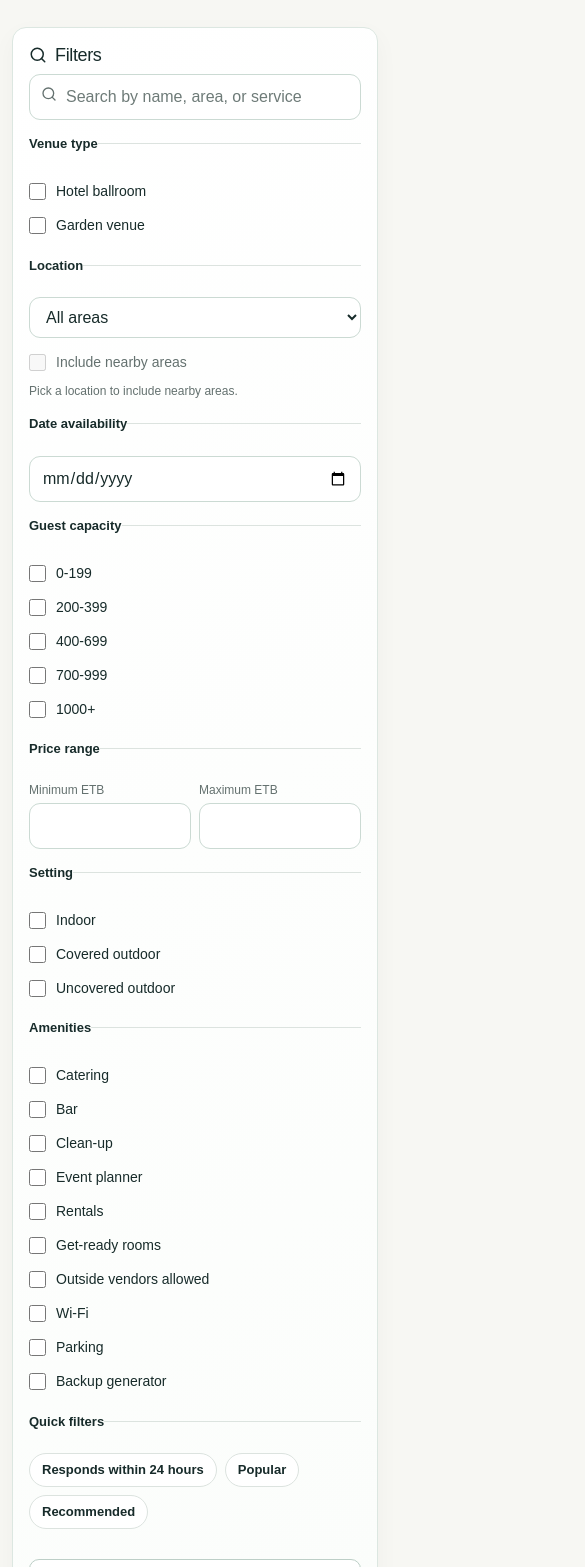
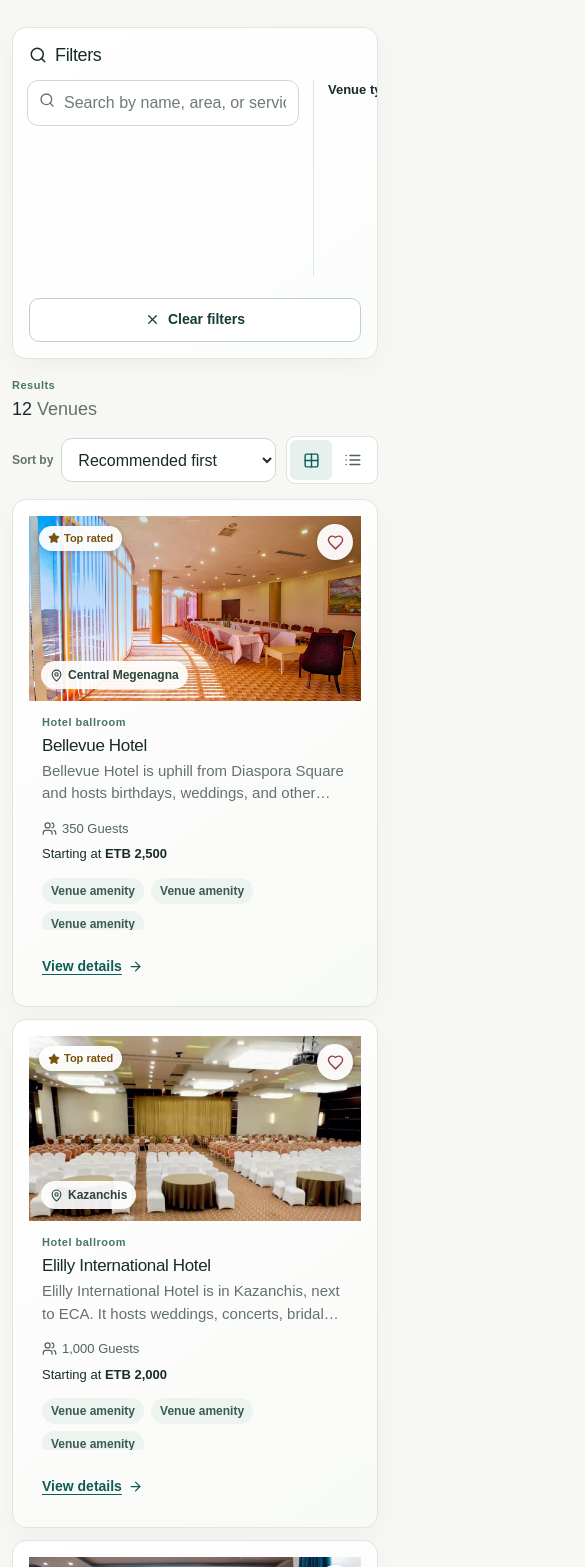
Before and after one commit to 4-kilo-dev/ssh, a Next.js app: page /venues in a window 390 px wide. Shown: the part 341-1908 px from the top of the page, 585 px wide, since content can reach past the window. Built offline with nearby package versions, Linux system fonts and the light colour scheme.

Commit message:
shipping features

```diff
--- a/app/globals.css
+++ b/app/globals.css
@@ -563,10 +563,10 @@ tr:last-child td { border-bottom:0; }
 
 @media(max-width:900px){
   .admin-area,.vendor-area{padding-top:20px}
-  /* Keep admin navigation as a left-side control rail at every width. */
-  .admin-area .admin-workspace{grid-template-columns:220px minmax(620px,1fr);gap:18px;align-items:start;min-width:858px}
-  .admin-area .admin-sidebar{position:sticky;top:104px}
-  .admin-area .admin-nav{display:grid;max-height:calc(100vh - 300px);overflow:auto}
+  .admin-area .admin-workspace{grid-template-columns:1fr;gap:18px;align-items:start;min-width:0}
+  .admin-area .admin-sidebar{position:static}
+  .admin-area .admin-nav{display:flex;max-height:none;overflow-x:auto;overflow-y:hidden;padding-bottom:2px}
+  .admin-area .admin-nav a{flex:0 0 auto;white-space:nowrap}
 }
 @media(max-width:560px){
   .admin-area,.vendor-area{padding-bottom:48px}
@@ -856,3 +856,32 @@ body { font-size: 15px; line-height: 1.5; }
 .site-wide-refresh .admin-area .admin-dashboard-columns>.card{border-top:3px solid #9bc8ba}
 .site-wide-refresh .vendor-area .card{background:linear-gradient(145deg,#fff 0%,#f8fbf9 100%)}
 .site-wide-refresh .vendor-area .dashboard-hero{border-top:4px solid #9a6410}
+
+/* Responsive discovery controls: keep the filter rail compact and swipeable
+   on small screens instead of creating a long vertical form. */
+@media (max-width:760px){
+  .site-wide-refresh .discovery-layout{gap:18px}
+  .site-wide-refresh .filter-panel{display:block;overflow:hidden;padding:16px}
+  .site-wide-refresh .filter-panel h2{margin-bottom:14px}
+  .site-wide-refresh .filter-panel .v2-filters{display:flex;gap:0;overflow-x:auto;margin-inline:-16px;padding:0 16px 8px;scroll-snap-type:x proximity;-webkit-overflow-scrolling:touch;scrollbar-width:none}
+  .site-wide-refresh .filter-panel .v2-filters::-webkit-scrollbar{display:none}
+  .site-wide-refresh .filter-panel .v2-filters>.v2-group{flex:0 0 min(82vw,310px);margin:0;padding:0 14px;border:0;border-left:1px solid var(--site-line);scroll-snap-align:start}
+  .site-wide-refresh .filter-panel .v2-filters>.v2-group:first-child{padding-top:0;border-left:0}
+  .site-wide-refresh .filter-panel>.btn{width:100%;margin-top:14px}
+  .site-wide-refresh .results-toolbar{align-items:flex-start;flex-wrap:wrap}
+  .site-wide-refresh .v2-toolbar-controls{width:100%;justify-content:stretch}
+  .site-wide-refresh .v2-sort{flex:1;min-width:0}
+  .site-wide-refresh .v2-sort .field{width:100%;min-width:0}
+  .site-wide-refresh .venue-grid,.site-wide-refresh .vendor-market-grid{grid-template-columns:repeat(2,minmax(0,1fr));gap:12px}
+  .site-wide-refresh .venue-card-body,.site-wide-refresh .vendor-market-copy{padding:13px}
+  .site-wide-refresh .venue-card .tag-list,.site-wide-refresh .vendor-market-card .tag-list{max-height:52px;overflow:hidden}
+}
+@media (max-width:520px){
+  .site-wide-refresh .venue-grid,.site-wide-refresh .vendor-market-grid{grid-template-columns:1fr}
+  .site-wide-refresh .results-toolbar{gap:10px}
+  .site-wide-refresh .results-toolbar h2{font-size:18px}
+  .site-wide-refresh .view-toggle button{width:42px;height:40px}
+  .site-wide-refresh .filter-panel .v2-filters>.v2-group{flex-basis:min(86vw,300px)}
+  .site-wide-refresh .detail-hero{min-height:285px}
+  .site-wide-refresh .detail-hero-caption{padding:18px}
+}
--- a/components/venues-v2/VenueFiltersV2.tsx
+++ b/components/venues-v2/VenueFiltersV2.tsx
@@ -41,12 +41,12 @@ export function VenueFiltersV2({ locale, controller, idPrefix, showSearch = fals
       </div>
     </div>}
 
-    <fieldset className="v2-group">
-      <legend className="v2-legend">{tv2("fVenueType", locale)}</legend>
+    <details className="v2-group v2-collapsible">
+      <summary className="v2-legend">{tv2("fVenueType", locale)}</summary>
       <div className="v2-options">
         {types.map((type) => <Check key={type} id={id(`type-${type}`)} checked={filters.types.includes(type)} onChange={() => toggle("types", type)}>{venueTypeLabel(type, locale)}</Check>)}
       </div>
-    </fieldset>
+    </details>
 
     <fieldset className="v2-group">
       <legend className="v2-legend">{tv2("fLocation", locale)}</legend>
@@ -88,25 +88,27 @@ export function VenueFiltersV2({ locale, controller, idPrefix, showSearch = fals
       </div>
     </fieldset>
 
-    <fieldset className="v2-group">
-      <legend className="v2-legend">{tv2("fSetting", locale)}</legend>
+    <details className="v2-group v2-collapsible">
+      <summary className="v2-legend">{tv2("fSetting", locale)}</summary>
       <div className="v2-options">
         {SETTINGS.map((setting) => <Check key={setting} id={id(`setting-${setting}`)} checked={filters.settings.includes(setting)} onChange={() => toggle("settings", setting)}>{tv2(`setting.${setting}` as V2CopyKey, locale)}</Check>)}
       </div>
-    </fieldset>
+    </details>
 
-    <fieldset className="v2-group">
-      <legend className="v2-legend">{tv2("fAmenities", locale)}</legend>
-      <div className="v2-options">
-        {AMENITY_TAGS.map((tag) => <Check key={tag} id={id(`amenity-${tag}`)} checked={filters.amenities.includes(tag)} onChange={() => toggle("amenities", tag)}>{tv2(`amenity.${tag}` as V2CopyKey, locale)}</Check>)}
-      </div>
-    </fieldset>
+    <details className="v2-group v2-collapsible">
+      <summary className="v2-legend">{tv2("fAmenities", locale)}</summary>
+      <label className="sr-only" htmlFor={id("amenity")}>{tv2("fAmenities", locale)}</label>
+      <select id={id("amenity")} className="field" value={filters.amenities[0] ?? ""} onChange={(event) => update("amenities", event.target.value ? [event.target.value] : [])}>
+        <option value="">{t("all", locale)}</option>
+        {AMENITY_TAGS.map((tag) => <option key={tag} value={tag}>{tv2(`amenity.${tag}` as V2CopyKey, locale)}</option>)}
+      </select>
+    </details>
 
-    <fieldset className="v2-group">
-      <legend className="v2-legend">{tv2("fQuick", locale)}</legend>
+    <details className="v2-group v2-collapsible">
+      <summary className="v2-legend">{tv2("fQuick", locale)}</summary>
       <div className="v2-chip-row">
         {QUICK_FILTERS.map((key) => <button key={key} className="v2-chip" type="button" aria-pressed={filters[key]} onClick={() => update(key, !filters[key])}>{tv2(`quick.${key}` as V2CopyKey, locale)}</button>)}
       </div>
-    </fieldset>
+    </details>
   </div>;
 }
--- a/components/venues-v2/venues-v2.css
+++ b/components/venues-v2/venues-v2.css
@@ -8,6 +8,11 @@
 .v2-group { min-width: 0; margin: 0; padding: 14px 0; border: 0; border-top: 1px solid var(--line); }
 .v2-filters > .v2-group:first-child { border-top: 0; padding-top: 0; }
 .v2-legend { padding: 0; margin: 0 0 8px; color: var(--ink); font-size: 13px; font-weight: 700; }
+.v2-collapsible > .v2-legend { display: flex; align-items: center; justify-content: space-between; gap: 10px; margin: 0; cursor: pointer; list-style: none; }
+.v2-collapsible > .v2-legend::-webkit-details-marker { display: none; }
+.v2-collapsible > .v2-legend::after { content: "+"; color: var(--muted); font-size: 18px; font-weight: 400; line-height: 1; }
+.v2-collapsible[open] > .v2-legend { margin-bottom: 8px; }
+.v2-collapsible[open] > .v2-legend::after { content: "−"; }
 .v2-options { display: grid; gap: 2px; }
 .v2-option { display: flex; align-items: center; gap: 10px; min-height: 32px; font-size: 14px; color: var(--ink); cursor: pointer; }
 .v2-option input { flex: none; width: 17px; height: 17px; margin: 0; accent-color: var(--teal); }
```
